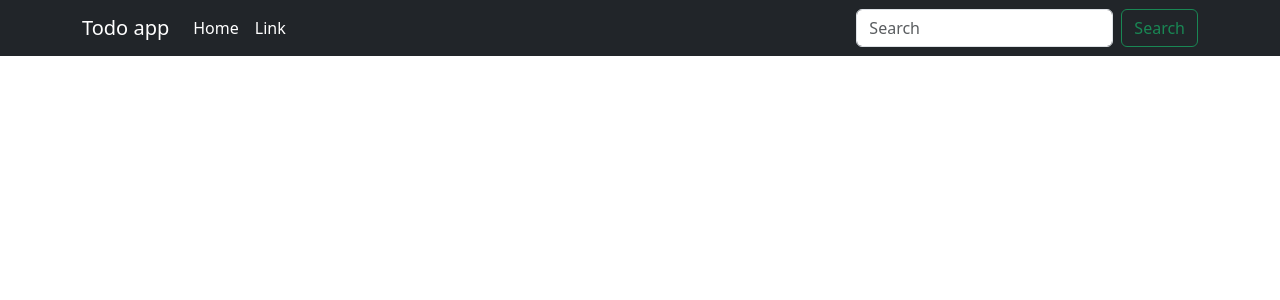
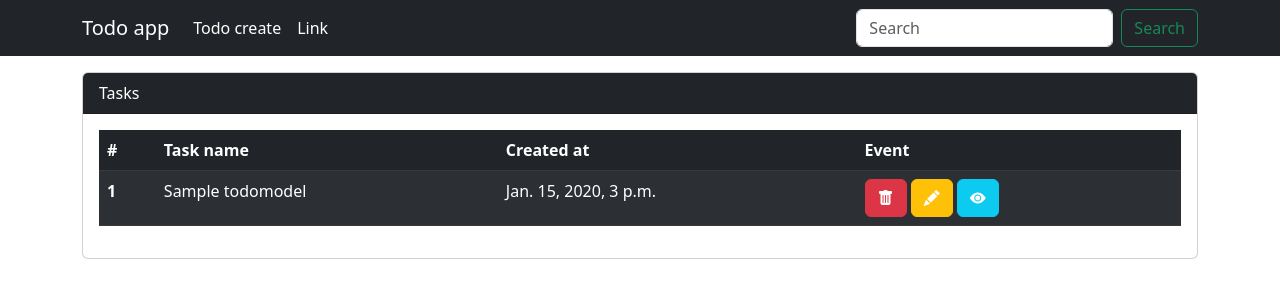
Before and after one commit to smnet97/my_todo_app, a Django app: page / in a window 1280 px wide. Shown: the top 300 px of the page. Run offline with Django 4.2, Linux system fonts and the light colour scheme; tables that the repository leaves empty hold one stand-in row (values such as "Sample post"); some libraries are stand-ins or nearby versions.

Commit message:
added todo list view

```diff
--- a/templates/layouts/navbar.html
+++ b/templates/layouts/navbar.html
@@ -8,7 +8,7 @@
         <div class="collapse navbar-collapse" id="navbarSupportedContent">
             <ul class="navbar-nav me-auto mb-2 mb-lg-0">
                 <li class="nav-item">
-                    <a class="nav-link active text-white" aria-current="page" href="#">Home</a>
+                    <a class="nav-link active text-white" aria-current="page" href="{% url 'todo_create' %}">Todo create</a>
                 </li>
                 <li class="nav-item">
                     <a class="nav-link text-white" href="#">Link</a>
--- a/templates/main/todo_list.html
+++ b/templates/main/todo_list.html
@@ -1,5 +1,41 @@
 {% extends 'layouts/base.html' %}
 
 {% block content %}
-
+    <div class="container mt-3">
+        <div class="row">
+            <div class="col-12">
+                <div class="card">
+                    <div class="card-header bg-dark text-white">
+                        Tasks
+                    </div>
+                    <div class="card-body">
+                        <table class="table table-dark table-striped table-hover">
+                            <thead>
+                            <tr>
+                                <th scope="col">#</th>
+                                <th scope="col">Task name</th>
+                                <th scope="col">Created at</th>
+                                <th scope="col">Event</th>
+                            </tr>
+                            </thead>
+                            <tbody>
+                            {% for task in tasks %}
+                                <tr>
+                                    <th scope="row">1</th>
+                                    <td class="">{{ task.task_name }}</td>
+                                    <td>{{ task.created_at }}</td>
+                                    <td>
+                                        <a href="" class="btn btn-danger"><i class="bi bi-trash-fill"></i></a>
+                                        <a href="" class="btn btn-warning text-white"><i class="bi bi-pencil-fill"></i></a>
+                                        <a href="" class="btn btn-info text-white"><i class="bi bi-eye-fill"></i></a>
+                                    </td>
+                                </tr>
+                            {% endfor %}
+                            </tbody>
+                        </table>
+                    </div>
+                </div>
+            </div>
+        </div>
+    </div>
 {% endblock %}
--- a/todo/urls.py
+++ b/todo/urls.py
@@ -1,6 +1,7 @@
 from django.urls import path
-from .views import todo_list_view
+from .views import todo_list_view, todo_create_view
 
 urlpatterns = [
-    path('', todo_list_view, name='todo_list')
+    path('', todo_list_view, name='todo_list'),
+    path('todo/create/', todo_create_view, name='todo_create')
 ]
--- a/todo/views.py
+++ b/todo/views.py
@@ -1,9 +1,24 @@
-from django.shortcuts import render
+from django.shortcuts import render, redirect
+from .forms import CreateTodoModelForm
+from .models import TodoModel
 
 
 def todo_list_view(request):
-    return render(request, 'main/todo_list.html')
+    todos = TodoModel.objects.all()
+    return render(request, 'main/todo_list.html', context={
+        'tasks': todos
+    })
 
 
-def create_todo_view(request):
-    pass
+def todo_create_view(request):
+    form = CreateTodoModelForm()
+    if request.method == 'POST':
+
+        form = CreateTodoModelForm(data=request.POST)
+        if form.is_valid():
+            form.save()
+            return redirect('todo_list')
+
+    return render(request, 'main/todo_create.html', context={
+        'create_form': form
+    })
```
Also changed, not shown: config/settings.py (+8 -6 lines), templates/main/todo_create.html (added, +22 -0 lines).
